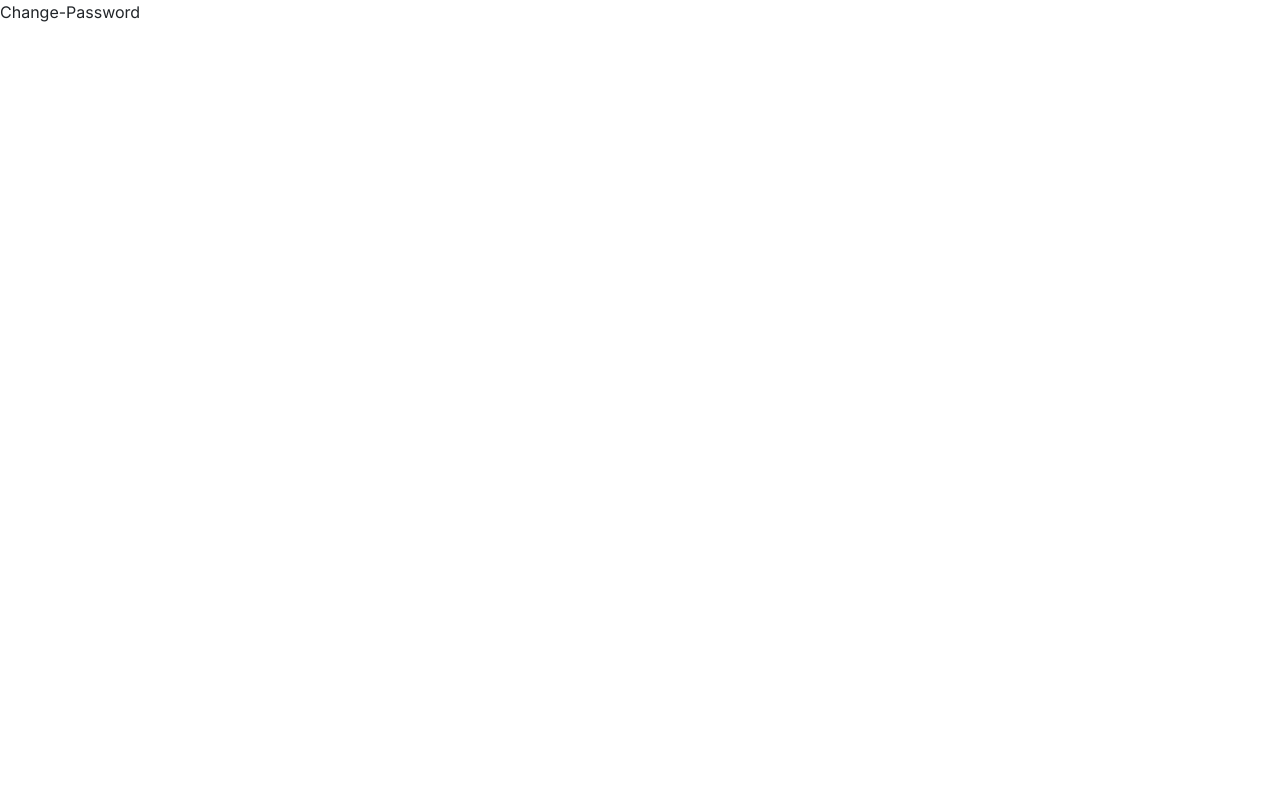
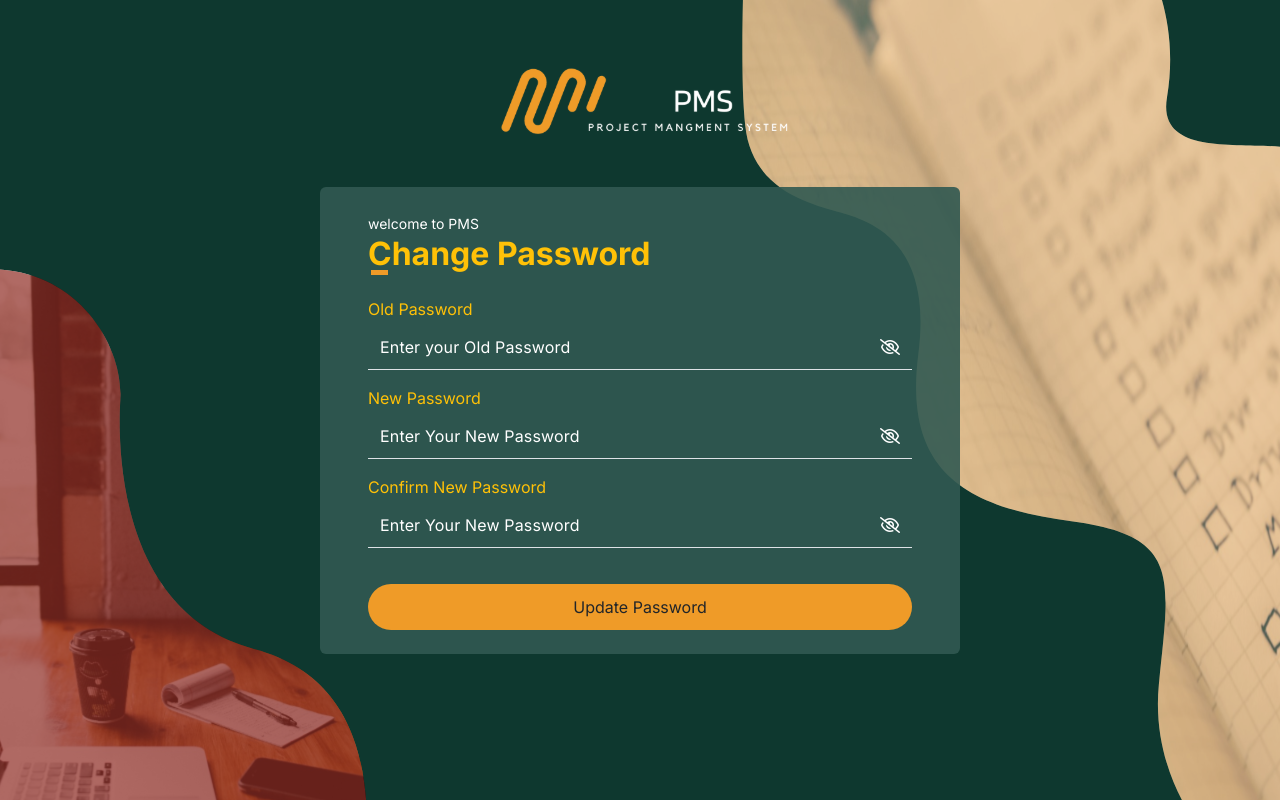
Before and after one commit to DevsquadEg/project-management-system, a React (Vite) app: page /change-password in a window 1280 px wide. Built offline with nearby package versions, Linux system fonts and the light colour scheme.

Commit message:
auth-change-logout-YO

```diff
--- a/src/Pages/Auth/ChangePassword/ChangePassword.tsx
+++ b/src/Pages/Auth/ChangePassword/ChangePassword.tsx
@@ -1,6 +1,194 @@
+import {USERS_URL} from "../../../service/api.js";
+import { axiosInstance } from "../../../service/urls.js";
+import { useForm } from "react-hook-form";
+import { useNavigate } from "react-router-dom";
+import toast from "react-hot-toast";
+import { useEffect, useState } from "react";
+
 
 export default function ChangePassword() {
+
+    const [isFirstPassVisible, setIsFirstPassVisible] = useState(false); // eye flash old password
+    const [isSecondPassVisible, setIsSecondPassVisible] = useState(false); // eye flash new and confirm password
+    const navigate = useNavigate();
+
+
+    const {
+    register,formState: { errors, isSubmitting },handleSubmit,watch,trigger} = useForm({mode:"onChange"}); // (mode) to make it real time match error (trigger) to trag between password and confirm password
+
+
+
+
+    // =========== Change Password ========
+  const onChangePass = async(data:any)=>{
+    try {
+            let response = await axiosInstance.put(USERS_URL.CHANGE_PASSWORD, data);
+            console.log(response);
+            navigate('/dashboard');
+            toast.success( response?.data?.message ||"Password has been updated successfully!");
+
+
+
+    } catch (error) {
+          console.log(error);
+          toast.error( error?.response?.data?.message || "Invalid Password");
+
+      }}
+
+
+
+
+
+
+
+
+
+
+
+      useEffect ( ()=>{
+        if (watch("confirmNewPassword")){ // enable only when there are any change on the confirm pass
+
+    trigger("confirmNewPassword")  // to enable validate in the confirm password
+        }
+
+  },[watch("newPassword"), trigger,watch]);
+
+
+
+
   return (
-    <div>Change-Password</div>
+   <>
+      <div className="auth-container w-100 vh-100 bg-info">
+        <div className="container-fluid">
+          <div className="w-100 py-5 d-flex justify-content-center">
+            <img className="" src="/pmsLogo.svg" alt="pmslogo" />
+          </div>
+          <div className="row justify-content-center align-items-center">
+            <div className="col-md-10 col-lg-6 px-sm-4 px-md-5 py-4 auth-area rounded">
+              <form onSubmit={handleSubmit(onChangePass)} className="text-start">
+                <div className="text-start mb-4">
+                  <small className="text-white">welcome to PMS</small>
+                  <div className="hello">
+
+                  <h2 className="text-warning fw-bold m-0">Change Password</h2>
+                  </div>
+                </div>
+
+                {/* Old Password*/}
+                <div className="mb-3">
+                  <label
+                    htmlFor="Passeword"
+                    className="form-label text-warning fw-normal"
+                  >
+                    Old Password
+                  </label>
+                    <div className="border-bottom d-flex align-items-center pb-1">
+                  <div className="input-group">
+                  <input
+                    type={isFirstPassVisible ? "text" : "password"}
+                    placeholder="Enter your Old Password"
+                    className="form-control   "
+                      {...register("oldPassword",{required:"Old Password is Required",
+                      pattern:{
+                      value:/^((?=\S*?[A-Z])(?=\S*?[a-z])(?=\S*?[0-9]).{6,})\S$/,
+                       message:' must include at least one lowercase letter, one uppercase letter, one digit, one special character, and be at least 6 characters long.'
+                      }
+                    })}/>
+                    <button  type='button' onClick={()=>setIsFirstPassVisible((prev)=>!prev)}
+                    onMouseDown={(e)=> e.preventDefault()} onMouseUp={(e)=> e.preventDefault} // to prevent the feature of unfocus when i click on the icon
+                    className="input-group-text btnSlash" id="addon-wrapping">
+                    <i className= {`fa-regular ${isFirstPassVisible ? "fa-eye " : "fa-eye-slash"}`}></i></button>
+                    </div>
+                    </div>
+                    {errors.oldPassword&&<span className='text-danger ps-1'>{errors.oldPassword.message }{/* missing value */}</span>}
+                    </div>
+
+
+
+
+                {/* New Password */}
+                <div className="mb-3">
+                  <label
+                    htmlFor="password"
+                    className="form-label text-warning fw-normal"
+                  >
+                   New Password
+                  </label>
+
+                 <div className="border-bottom d-flex align-items-center pb-1">
+                  <div className="input-group">
+                  <input
+
+                    type={isSecondPassVisible ? "text" : "password"}
+                    placeholder="Enter Your New Password"
+                    {...register("newPassword",{required:"New Password is Required",
+
+                    })}
+                    className="form-control  "
+                    style={{ backgroundColor: "black", color: "white" }}
+                  />
+                  <button type='button' onClick={()=>setIsSecondPassVisible((prev)=>!prev)}
+                onMouseDown={(e)=> e.preventDefault()} onMouseUp={(e)=> e.preventDefault} // to prevent the feature of unfocus when i click on the icon
+               className="input-group-text btnSlash" id="addon-wrapping">
+                <i className= {`fa-regular ${isSecondPassVisible ? "fa-eye " : "fa-eye-slash"}`}></i></button>
+                </div>
+                </div>
+                {errors.newPassword&&<span className='text-danger ps-1'>{errors.newPassword.message }</span>}
+                </div>
+
+
+
+                {/* Confirm Password  */}
+                <div className="mb-3">
+                  <label
+                    htmlFor="password"
+                    className="form-label text-warning fw-normal"
+                  >
+                   Confirm New Password
+                  </label>
+
+
+                 <div className="border-bottom d-flex align-items-center pb-1">
+                  <div className="input-group ">
+                  <input
+
+                    type={isSecondPassVisible ? "text" : "password"}
+                    placeholder="Enter Your New Password"
+                    {...register("confirmNewPassword",
+                      {required:"Confirm New Password is Required",
+                      validate: (confirmNewPassword)=> confirmNewPassword=== watch("newPassword")? "" : "Password Not Matched ! " // match passowrd and confirm password
+
+                      })}
+                    className="form-control  "
+                    style={{ backgroundColor: "black", color: "white" }}
+                  />
+                  <button type='button' onClick={()=>setIsSecondPassVisible((prev)=>!prev)}
+                onMouseDown={(e)=> e.preventDefault()} onMouseUp={(e)=> e.preventDefault} // to prevent the feature of unfocus when i click on the icon
+               className="input-group-text btnSlash" id="addon-wrapping">
+                <i className= {`fa-regular ${isSecondPassVisible ? "fa-eye " : "fa-eye-slash"}`}></i></button>
+                </div>
+                </div>
+                {errors.confirmNewPassword&&<span className='text-danger ps-1 '>{errors.confirmNewPassword.message }</span>}
+                </div>
+
+
+
+                {/* Submit */}
+                <div className="d-grid ">
+                  <button
+                    type="submit"
+                    className="btn  btnAuth  "
+                    disabled={isSubmitting}
+
+                  >
+                    {isSubmitting  ? "Submittting ..." : "Update Password" }
+                  </button>
+                </div>
+              </form>
+            </div>
+          </div>
+        </div>
+      </div>
+    </>
   )
 }
--- a/src/components/navbar/Navbar.tsx
+++ b/src/components/navbar/Navbar.tsx
@@ -1,4 +1,27 @@
+import { useNavigate } from "react-router-dom";
+import { useAuth } from "../../store/AuthContext/AuthContext";
+
+
 export default function Navbar() {
+
+    const navigate =useNavigate();
+    const {saveLoginData,loginData}: any = useAuth();
+
+
+  // =========== LogOut ========
+    const logOut = () =>{
+
+      localStorage.removeItem("token");
+      saveLoginData("");
+      navigate('/login');
+
+
+    }
+
+
+
+
+
   return (
     <>
       <div className="d-flex justify-content-between align-items-center py-3 mx-4 ">
@@ -35,8 +58,8 @@ export default function Navbar() {
               height="40"
             />
             <div className="d-flex flex-column">
-              <span>UserName</span>
-              <small className="text-muted">anas@anas.com</small>
+              <span>{loginData.userName}</span>
+              <small className="text-muted">{loginData.userEmail}</small>
             </div>
           </div>
 
@@ -52,12 +75,12 @@ export default function Navbar() {
             </button>
             <ul className="dropdown-menu dropdown-menu-end shadow-lg">
               <li>
-                <button className="dropdown-item d-flex align-items-center gap-2 text-secondary">
+                <button className="dropdown-item d-flex align-items-center gap-2 text-secondary" onClick={()=>{navigate('/change-password')}}>
                   <i className="bi bi-key "></i> Change Password
                 </button>
               </li>
               <li>
-                <button className="dropdown-item d-flex align-items-center gap-2 text-danger">
+                <button className="dropdown-item d-flex align-items-center gap-2 text-danger" onClick={logOut}>
                   <i className="fa-solid fa-right-from-bracket "></i> Logout
                 </button>
               </li>
--- a/src/index.css
+++ b/src/index.css
@@ -15,10 +15,12 @@ body {
 
 /* ======================================== */
 
+
+
 .form-control {
   background-color: transparent !important;
   border: 0;
-  border-bottom: 1px solid;
+  /* border-bottom: 1px solid; */
   outline: none;
   color: rgb(136, 136, 136);
   border-radius: 0;
@@ -37,6 +39,12 @@ body {
   outline: none;
   color: white;
   box-shadow: none;
+}
+
+.btnSlash{
+  background-color: transparent;
+  border: none;
+  color: white;
 }
 
 /* ================================================ */
@@ -137,3 +145,29 @@ body {
   position: relative;
   z-index: 1;
 }
+/* ================================ */
+.hello{
+  position: relative;
+}
+
+.hello::after{
+  content: "";
+  width: 17px;
+  height: 5px;
+
+  background: #ef9b28;
+  position: absolute;
+  top: 90%;
+  left:3px;
+
+}
+.btnAuth{
+  background-color: rgba(239, 155, 40, 1);
+  border-radius: 40px;
+  padding: 10px 0;
+  margin-top: 20px;
+
+}
+.btnAuth:hover{
+  background-color: #ef9b28 !important;
+}
```
Also changed, not shown: src/store/AuthContext/AuthContext.tsx (line endings or trailing spaces).
